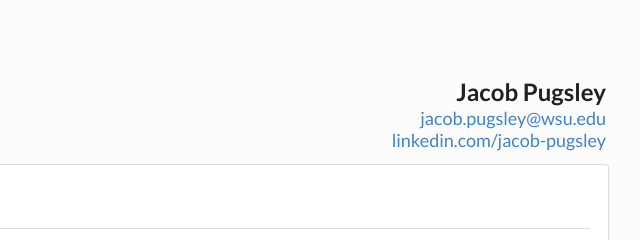
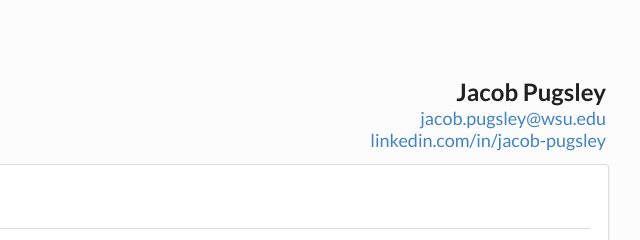
Before and after one commit to jacob-pugsley/jacob-pugsley.github.io, a plain HTML site: page index.html in a window 1280 px wide. Shown: the top 240 px of the page, 511-1151 px from the left. Drawn offline with Linux system fonts and the light colour scheme.

Commit message:
fixed linkedin url

```diff
--- a/index.html
+++ b/index.html
@@ -18,7 +18,7 @@
 		<td id="contact">
 			<h2>Jacob Pugsley</h2>
 			<a href="mailto:jacob.pugsley@wsu.edu">jacob.pugsley@wsu.edu</a><br>
-			<a href="https://linkedin.com/jacob-pugsley">linkedin.com/jacob-pugsley</a>
+			<a href="https://linkedin.com/in/jacob-pugsley/">linkedin.com/in/jacob-pugsley</a>
 		</td>
 		</tr></table>
 
```
